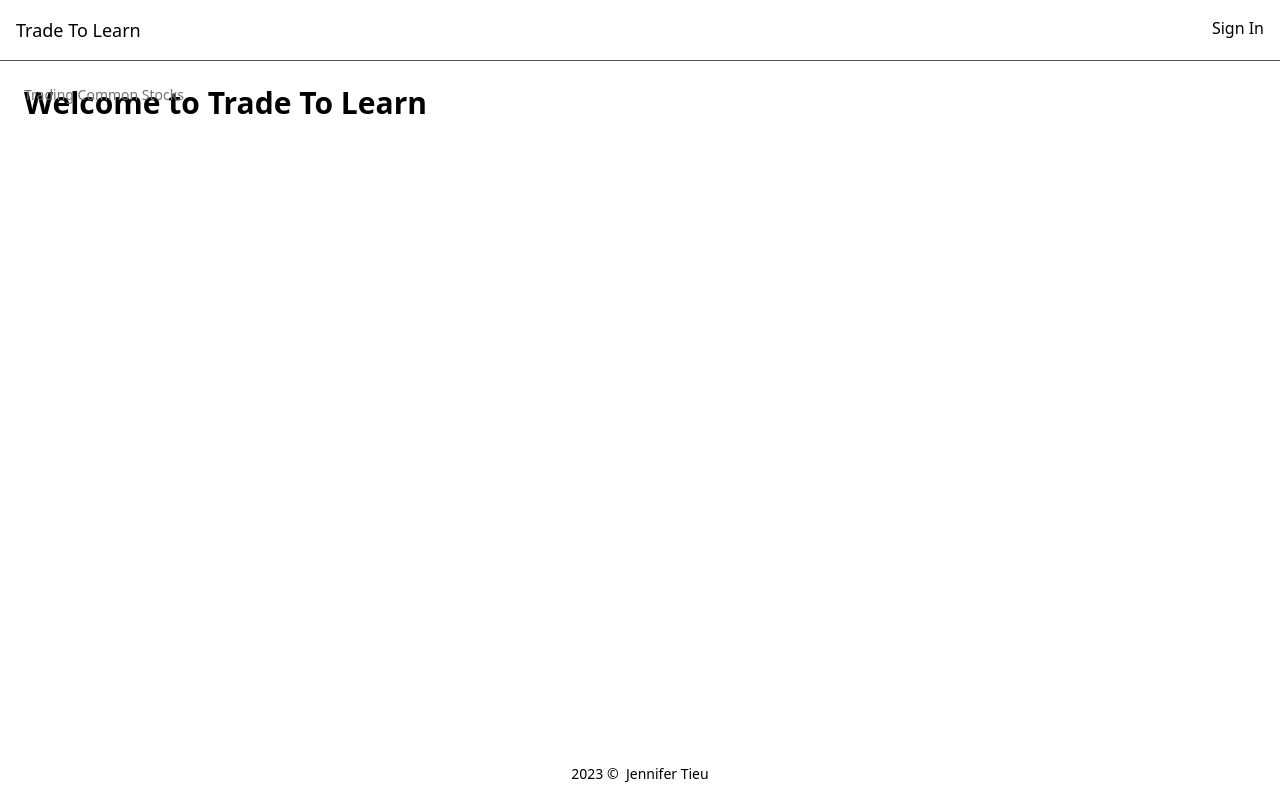
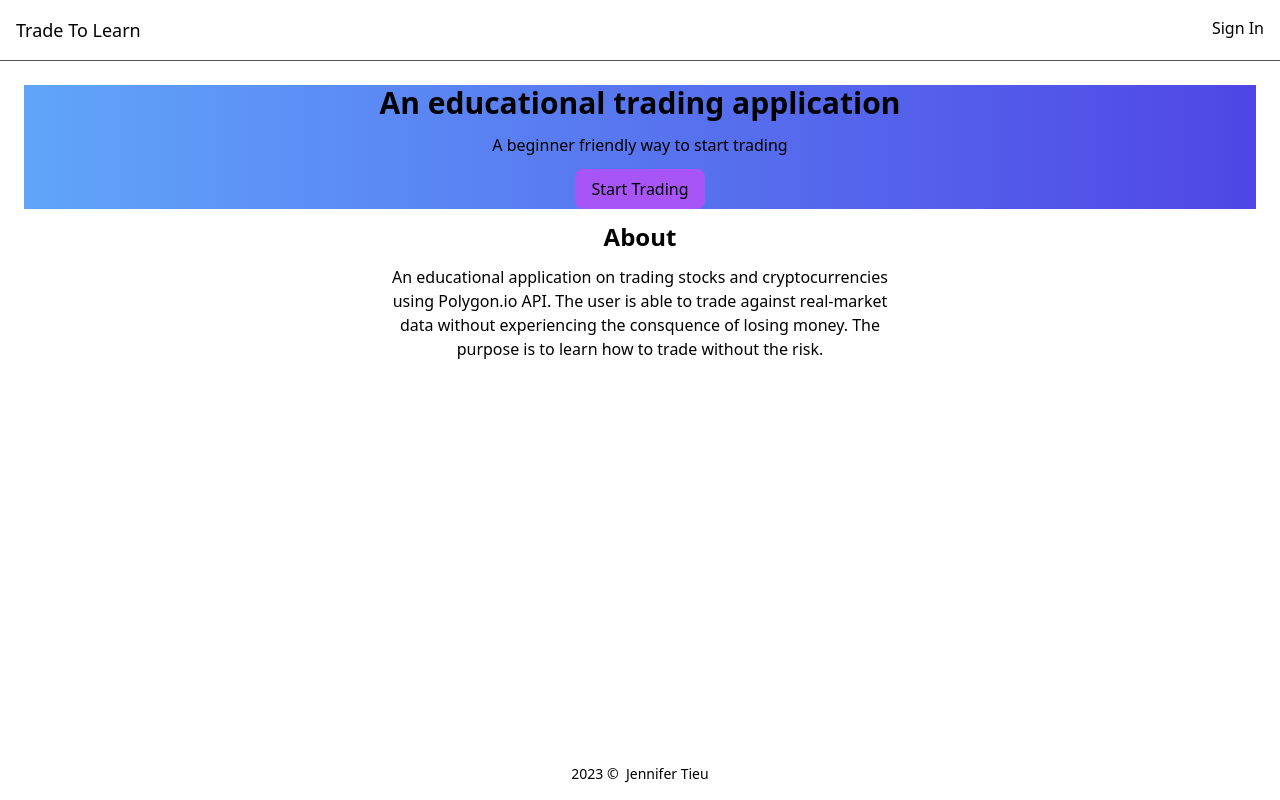
Before and after one commit to jennifertieu/trade-to-learn, a Next.js app: page / in a window 1280 px wide. Built offline with nearby package versions, Linux system fonts and the light colour scheme; no server answers.

Commit message:
create landing page

```diff
--- a/src/pages/index.tsx
+++ b/src/pages/index.tsx
@@ -1,34 +1,40 @@
 import Head from "next/head";
-import { useState, useEffect, useContext } from "react";
-import { useRouter } from "next/router";
-import { useSession, signIn, signOut } from "next-auth/react";
-import Image from "next/image";
+import { useSession } from "next-auth/react";
+import Link from "next/link";
 
 export default function Home() {
   const { data: session } = useSession();
-  const router = useRouter();
-  if (session) {
-    // redirect to trade page
-    router.push("/trade");
-  }
 
   return (
     <>
       <Head>
         <title>Trade To Learn | Welcome</title>
-        <meta name="description" content="Generated by create next app" />
-        <meta name="viewport" content="width=device-width, initial-scale=1" />
-        <link rel="icon" href="/favicon.ico" />
       </Head>
-      <section className="h-full">
-        <article className="relative">
-          <h1 className="text-3xl font-bold absolute">
-            Welcome to Trade To Learn
-          </h1>
-          <p className="text-sm text-neutral-500 dark:text-neutral-300 absolute">
-            Trading Common Stocks
-          </p>
-        </article>
+      <section className="h-1/2 bg-gradient-to-r from-blue-400 to-indigo-600 text-center flex flex-col justify-center items-center">
+        <h1 className="text-3xl font-bold">
+          An educational trading application
+        </h1>
+        <p className="dark:text-neutral-200 m-3">
+          A beginner friendly way to start trading
+        </p>
+        <div className="flex flex-col md:flex-row gap-2 items-center">
+          <Link
+            className="rounded-lg bg-purple-500 py-2 px-4"
+            href={session ? "/trade" : "/auth/signin"}
+          >
+            Start Trading
+          </Link>
+          {/* {session ? "" : <button className="rounded-lg bg-violet-400 py-2 px-4">Try Demo</button>} */}
+        </div>
+      </section>
+      <section className="h-1/2 text-center flex flex-col justify-center items-center">
+        <h2 className="text-2xl font-bold mt-3">About</h2>
+        <p className="max-w-lg mt-3">
+          An educational application on trading stocks and cryptocurrencies
+          using Polygon.io API. The user is able to trade against real-market
+          data without experiencing the consquence of losing money. The purpose
+          is to learn how to trade without the risk.
+        </p>
       </section>
     </>
   );
```
